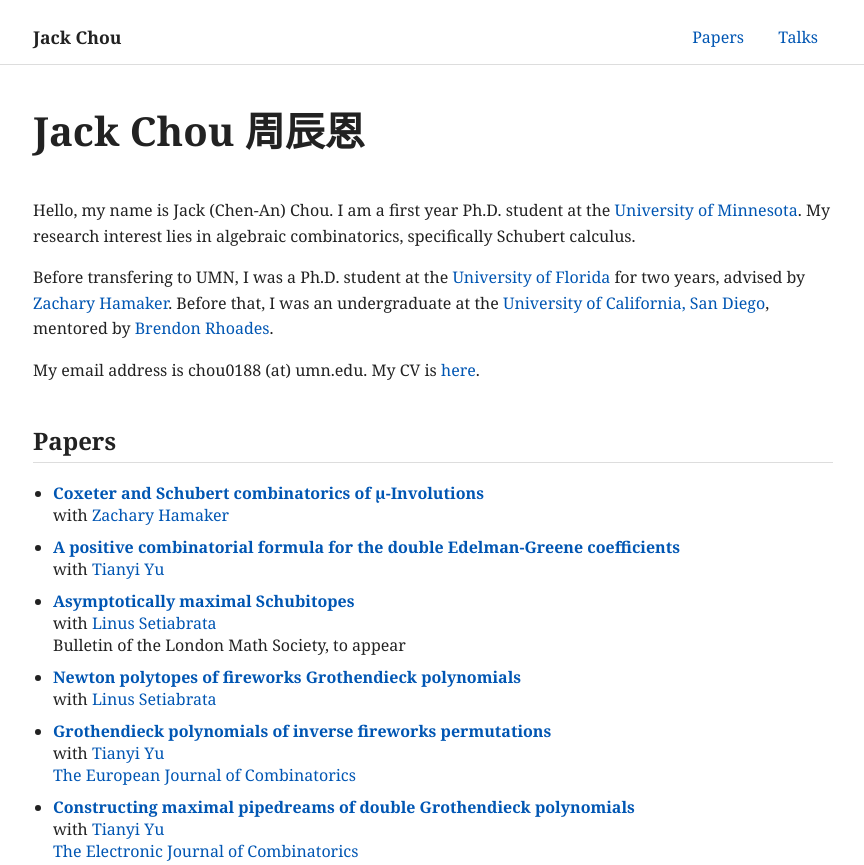
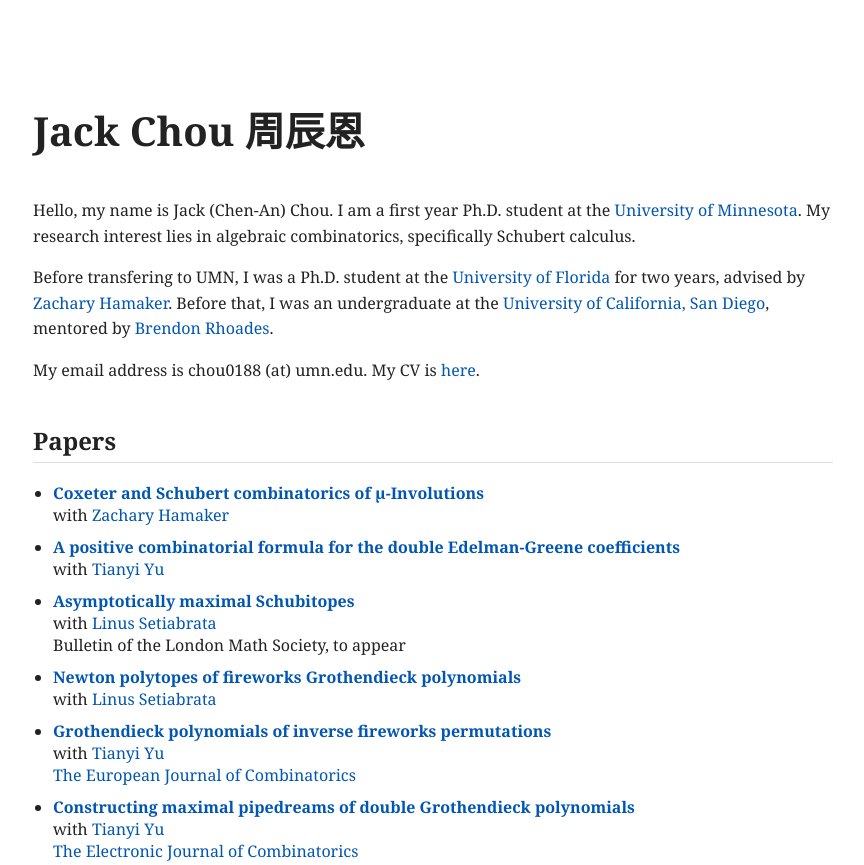
Before and after one commit to jackchoumath/jackchoumath.github.io, a plain HTML site: page index.html in a window 1280 px wide. Shown: the top 865 px of the page, without its empty margins (207-1071 px from the left). Drawn offline with nearby package versions, Linux system fonts and the light colour scheme.

Commit message:
Update index.html

```diff
--- a/index.html
+++ b/index.html
@@ -10,17 +10,6 @@
 </head>
 
 <body>
-
-  <nav class="topnav">
-    <div class="nav-container">
-      <span class="nav-name">Jack Chou</span>
-      <div class="nav-links">
-        <a href="#papers">Papers</a>
-        <a href="#talks">Talks</a>
-      </div>
-    </div>
-  </nav>
-
   <div class="container">
 
     <header>
```
